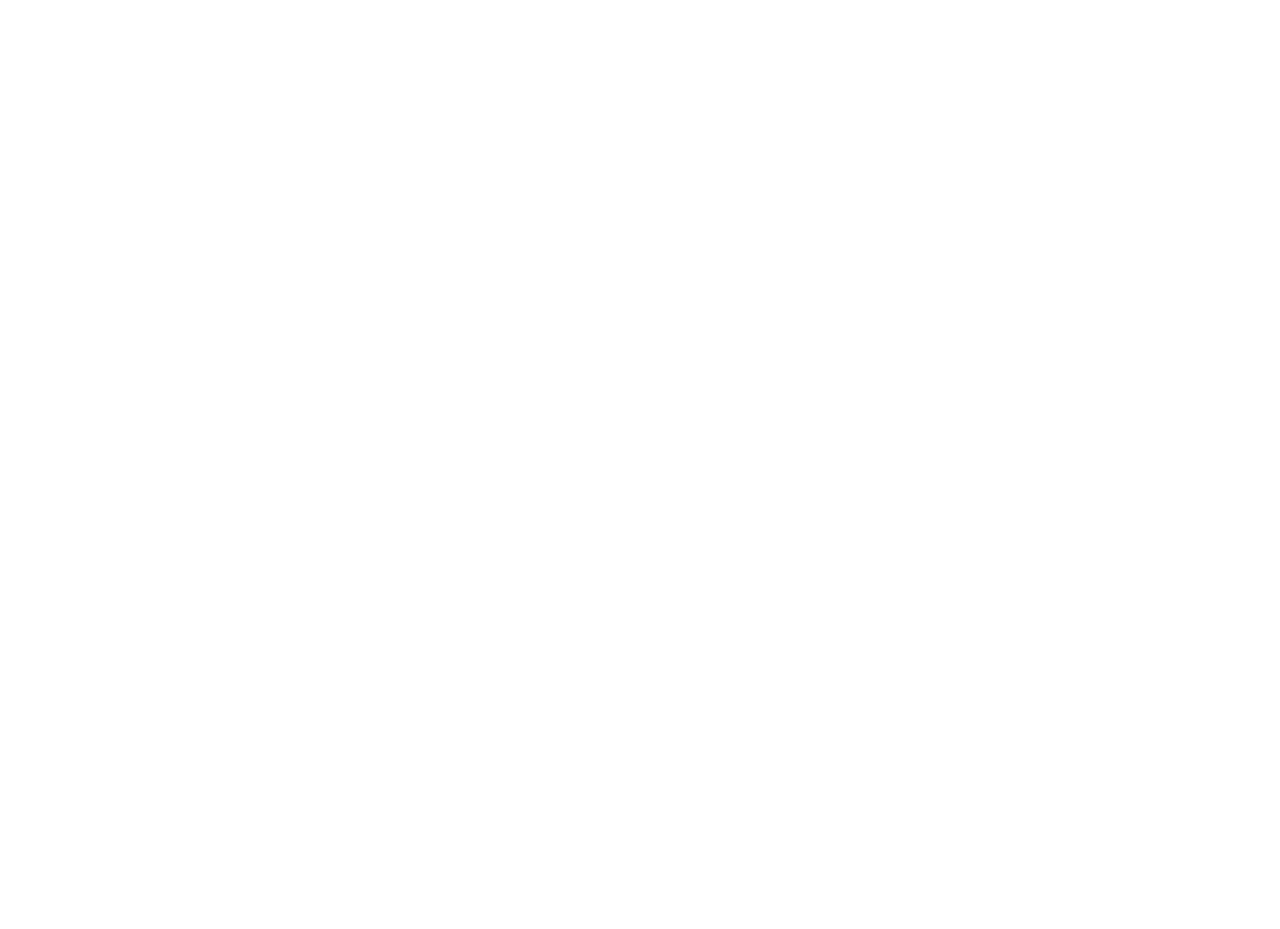
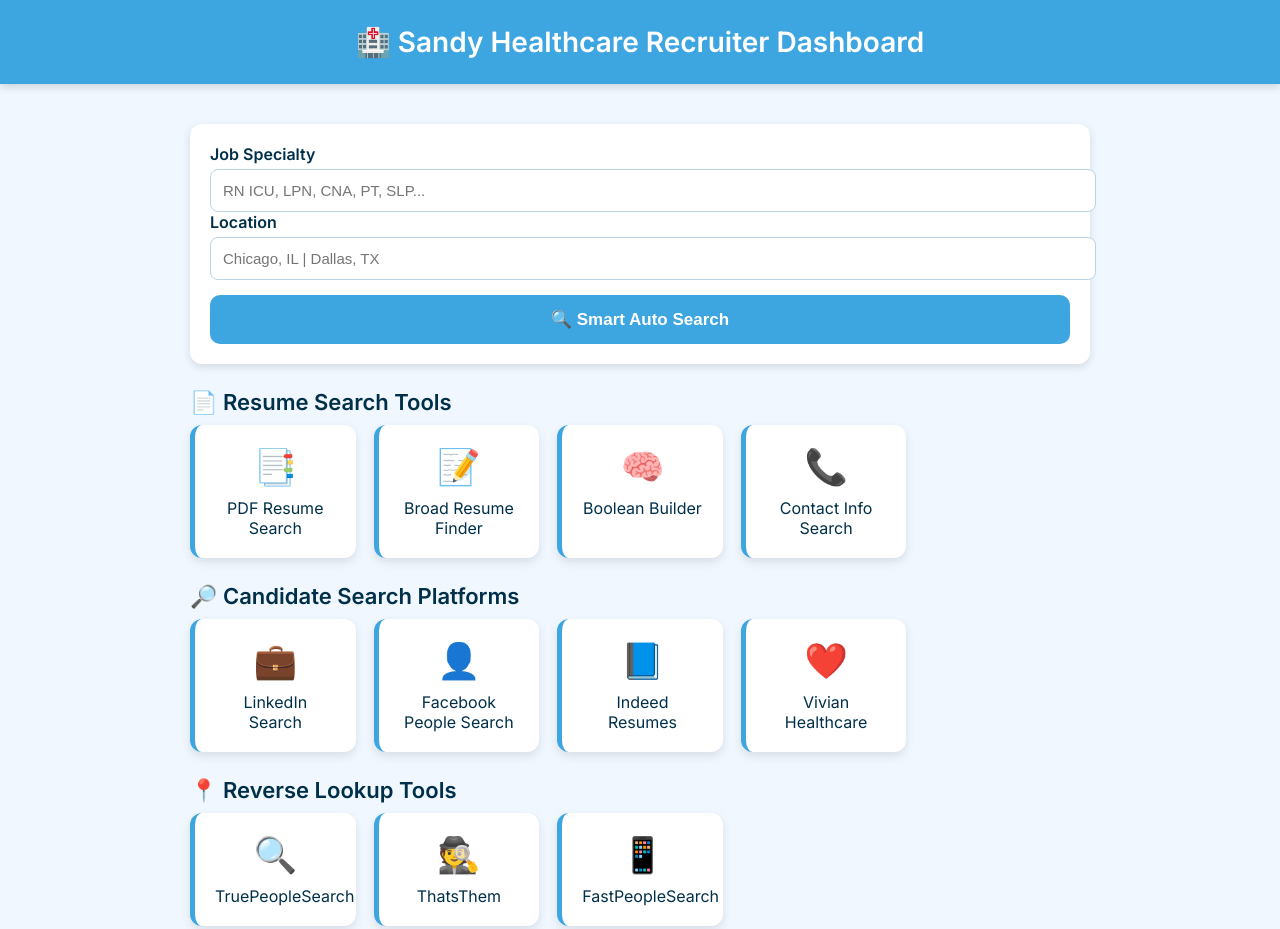
Before and after one commit to sandyb69/Sandy-recruiter-toolkit, a plain HTML site: page index.html in a window 1280 px wide. Shown: the top 929 px of the page. Before the commit the page ends 800 px from the top, so only its background shows below. Drawn offline with Linux system fonts and the light colour scheme.

Commit message:
Update index.html

```diff
--- a/index.html
+++ b/index.html
@@ -1,3 +1,195 @@
+<!DOCTYPE html>
+<html lang="en">
+<head>
+<meta charset="UTF-8">
+<title>Sandy Recruiter Toolkit — Healthcare Dashboard</title>
+
+<style>
+    @import url('https://fonts.googleapis.com/css2?family=Inter:wght@300;400;600&display=swap');
+
+    body {
+        margin: 0;
+        padding: 0;
+        background: #f0f7ff;
+        font-family: 'Inter', sans-serif;
+        color: #003049;
+    }
+
+    header {
+        background: #3da5e0;
+        color: white;
+        padding: 25px;
+        text-align: center;
+        font-size: 28px;
+        font-weight: 600;
+        box-shadow: 0 3px 8px rgba(0,0,0,0.15);
+    }
+
+    .container {
+        max-width: 900px;
+        margin: 30px auto;
+        padding: 10px;
+    }
+
+    .section-title {
+        font-size: 22px;
+        margin: 25px 0 10px;
+        font-weight: 600;
+    }
+
+    .grid {
+        display: grid;
+        grid-template-columns: repeat(auto-fill, minmax(160px, 1fr));
+        gap: 18px;
+    }
+
+    .tile {
+        background: white;
+        padding: 20px;
+        border-radius: 12px;
+        text-align: center;
+        box-shadow: 0 4px 10px rgba(0,0,0,0.1);
+        cursor: pointer;
+        transition: 0.25s;
+        border-left: 5px solid #3da5e0;
+    }
+
+    .tile:hover {
+        transform: scale(1.05);
+        box-shadow: 0 6px 16px rgba(0,0,0,0.18);
+    }
+
+    .tile-icon {
+        font-size: 35px;
+        margin-bottom: 10px;
+        color: #3da5e0;
+    }
+
+    .input-panel {
+        background: white;
+        padding: 20px;
+        border-radius: 12px;
+        margin-bottom: 25px;
+        box-shadow: 0 3px 8px rgba(0,0,0,0.12);
+    }
+
+    label {
+        font-weight: 600;
+    }
+
+    input {
+        width: 100%;
+        padding: 12px;
+        margin-top: 5px;
+        border-radius: 8px;
+        border: 1px solid #bcd3e6;
+        font-size: 15px;
+    }
+
+    button {
+        width: 100%;
+        padding: 14px;
+        margin-top: 15px;
+        background: #3da5e0;
+        border: none;
+        color: white;
+        font-size: 17px;
+        font-weight: 600;
+        border-radius: 10px;
+        cursor: pointer;
+        transition: 0.25s;
+    }
+
+    button:hover {
+        background: #227cad;
+    }
+</style>
+</head>
+
+<body>
+
+<header>🏥 Sandy Healthcare Recruiter Dashboard</header>
+
+<div class="container">
+
+    <!-- Search Panel -->
+    <div class="input-panel">
+        <label>Job Specialty</label>
+        <input id="specialty" placeholder="RN ICU, LPN, CNA, PT, SLP...">
+
+        <label style="margin-top:15px;">Location</label>
+        <input id="location" placeholder="Chicago, IL | Dallas, TX">
+
+        <button onclick="smartSearch()">🔍 Smart Auto Search</button>
+    </div>
+
+    <!-- Resume Tools -->
+    <div class="section-title">📄 Resume Search Tools</div>
+    <div class="grid">
+        <div class="tile" onclick="pdfSearch()">
+            <div class="tile-icon">📑</div>
+            PDF Resume Search
+        </div>
+
+        <div class="tile" onclick="broadResumeSearch()">
+            <div class="tile-icon">📝</div>
+            Broad Resume Finder
+        </div>
+
+        <div class="tile" onclick="booleanBuilder()">
+            <div class="tile-icon">🧠</div>
+            Boolean Builder
+        </div>
+
+        <div class="tile" onclick="contactSearch()">
+            <div class="tile-icon">📞</div>
+            Contact Info Search
+        </div>
+    </div>
+
+    <!-- Candidate Search -->
+    <div class="section-title">🔎 Candidate Search Platforms</div>
+    <div class="grid">
+        <div class="tile" onclick="linkedinSearch()">
+            <div class="tile-icon">💼</div>
+            LinkedIn Search
+        </div>
+        <div class="tile" onclick="facebookSearch()">
+            <div class="tile-icon">👤</div>
+            Facebook People Search
+        </div>
+        <div class="tile" onclick="indeedResumes()">
+            <div class="tile-icon">📘</div>
+            Indeed Resumes
+        </div>
+        <div class="tile" onclick="vivianSearch()">
+            <div class="tile-icon">❤️</div>
+            Vivian Healthcare
+        </div>
+    </div>
+
+    <!-- Reverse Lookup -->
+    <div class="section-title">📍 Reverse Lookup Tools</div>
+    <div class="grid">
+        <div class="tile" onclick="openURL('https://www.truepeoplesearch.com')">
+            <div class="tile-icon">🔍</div>
+            TruePeopleSearch
+        </div>
+        <div class="tile" onclick="openURL('https://thatsthem.com')">
+            <div class="tile-icon">🕵️</div>
+            ThatsThem
+        </div>
+        <div class="tile" onclick="openURL('https://www.fastpeoplesearch.com')">
+            <div class="tile-icon">📱</div>
+            FastPeopleSearch
+        </div>
+    </div>
+
+</div>
+
+<!-- =======================
+     SCRIPT SECTION
+======================= -->
 <script>
 function getInputs() {
     return {
@@ -41,11 +233,6 @@
 
     // Facebook
     openURL("https://www.facebook.com/search/people?q=" + q);
-
-    // NPI (clinical roles only)
-    if (/rn|lpn|np|pt|ot|rt|cna/i.test(spec)) {
-        openURL("https://npiregistry.cms.hhs.gov/search-results-table?name=" + encodeURIComponent(spec));
-    }
 }
 
 /* =======================
@@ -89,4 +276,29 @@
         + "+-template+-sample"
     );
 }
+
+/* =======================
+     CANDIDATE SEARCH
+   ======================= */
+
+function linkedinSearch() {
+    let { spec, loc } = getInputs();
+    openURL("https://www.linkedin.com/search/results/people/?keywords=" + encodeURIComponent(spec + " " + loc));
+}
+
+function facebookSearch() {
+    let { spec, loc } = getInputs();
+    openURL("https://www.facebook.com/search/people?q=" + encodeURIComponent(spec + " " + loc));
+}
+
+function indeedResumes() {
+    openURL("https://www.indeed.com/resumes");
+}
+
+function vivianSearch() {
+    openURL("https://www.vivian.com/nursing/");
+}
 </script>
+
+</body>
+</html>
```
